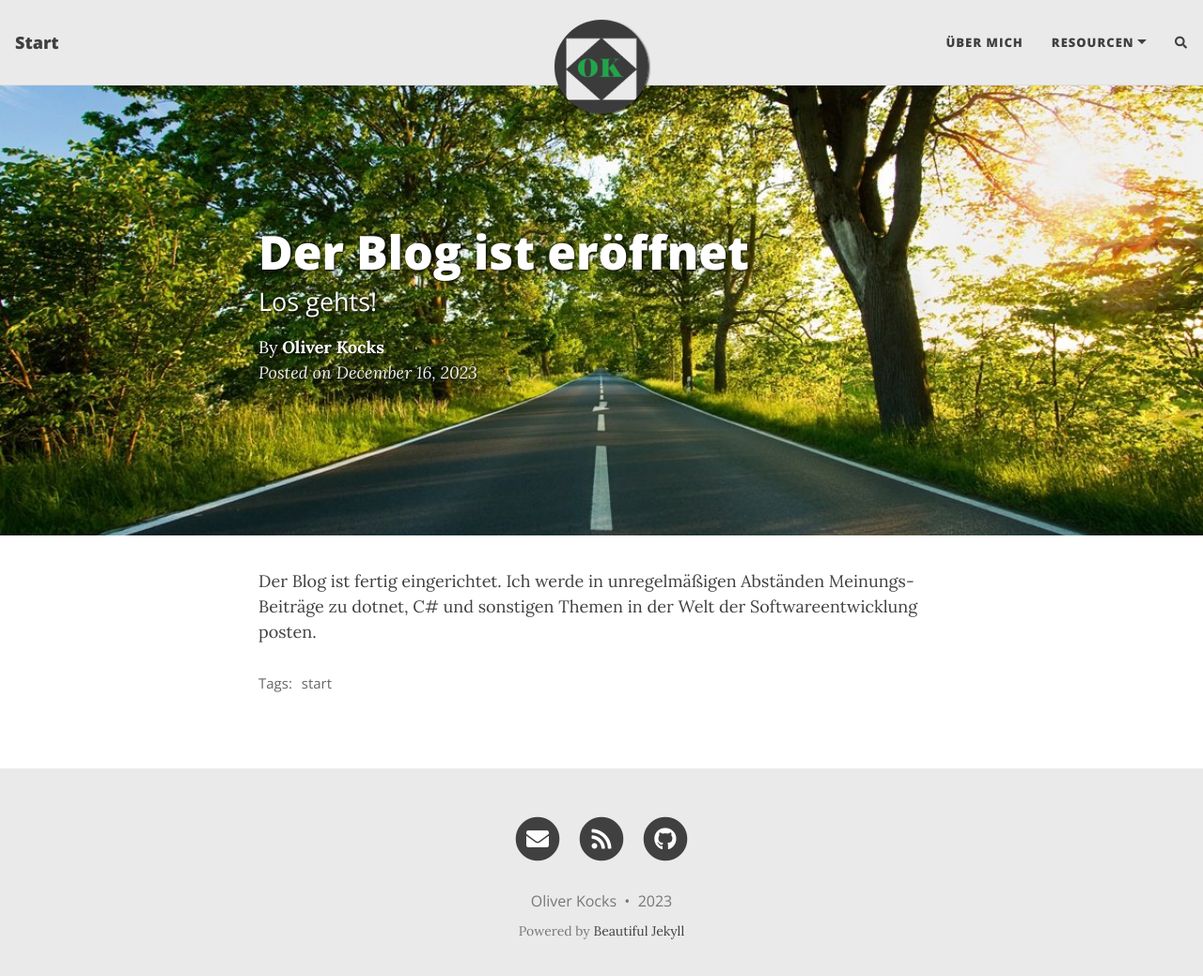
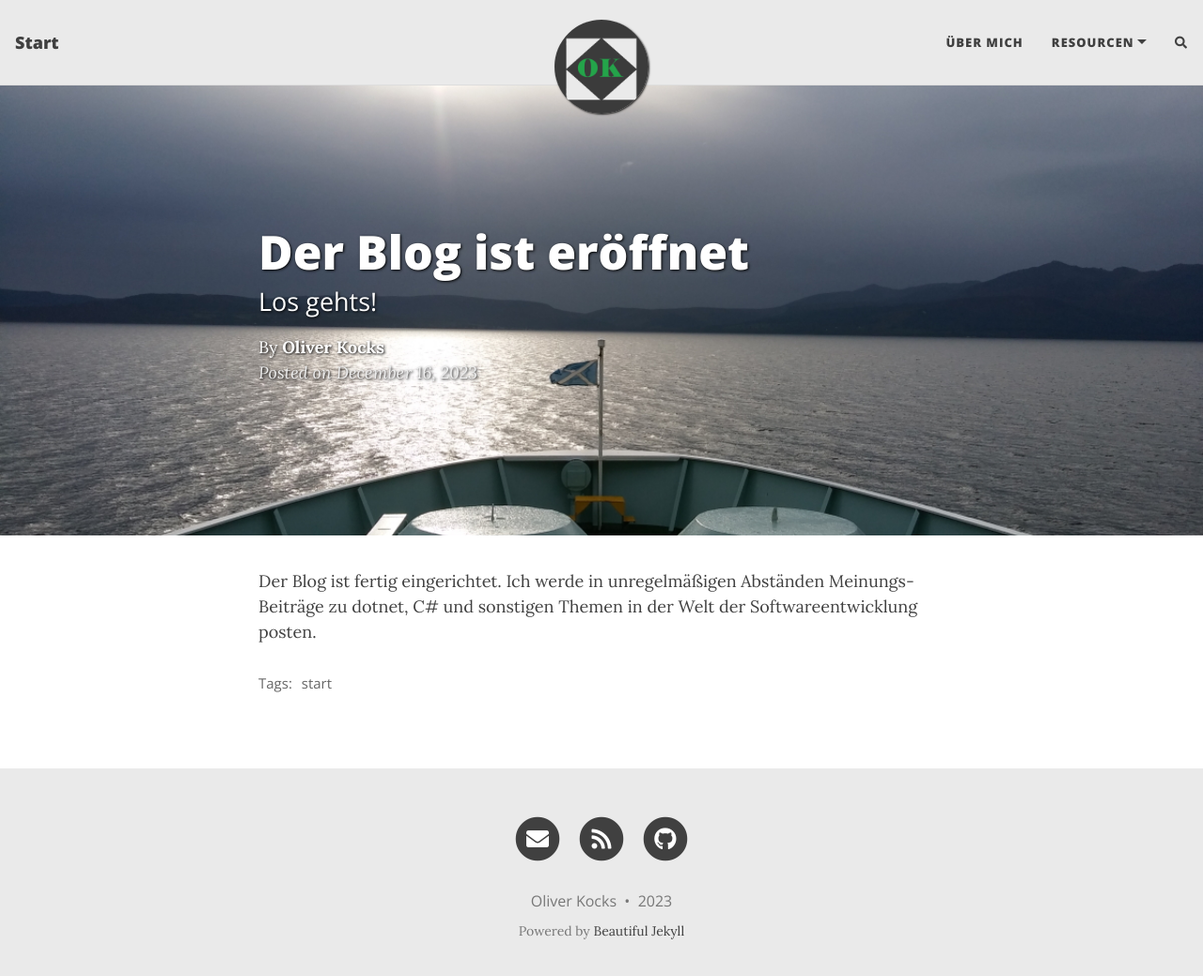
Before and after one commit to OliverKrainz/OliverKrainz.github.io, a Jekyll site: the page built from _posts/2023-12-16-start.md, in a window 1280 px wide and 1052 px high. Shown: the top 1039 px of the window at 94% size. Built offline with Jekyll 4.4.1, drawn with Linux system fonts in a browser that asks for light colours; nearby versions of some CDN libraries; comment, search, counter and statistics services are not loaded.

Commit message:
Changed images of first blog entry.

```diff
--- a/_posts/2023-12-16-start.md
+++ b/_posts/2023-12-16-start.md
@@ -2,9 +2,9 @@
 layout: post
 title: Der Blog ist eröffnet
 subtitle: Los gehts!
-cover-img: /assets/img/path.jpg
-thumbnail-img: /assets/img/thumb.png
-share-img: /assets/img/path.jpg
+cover-img: /assets/img/start.jpg
+thumbnail-img: /assets/img/avatar-iconok.png
+share-img: /assets/img/start.jpg
 tags: [start]
 author: Oliver Kocks
 ---
```
Also changed, not shown: assets/img/start.jpg (added).
